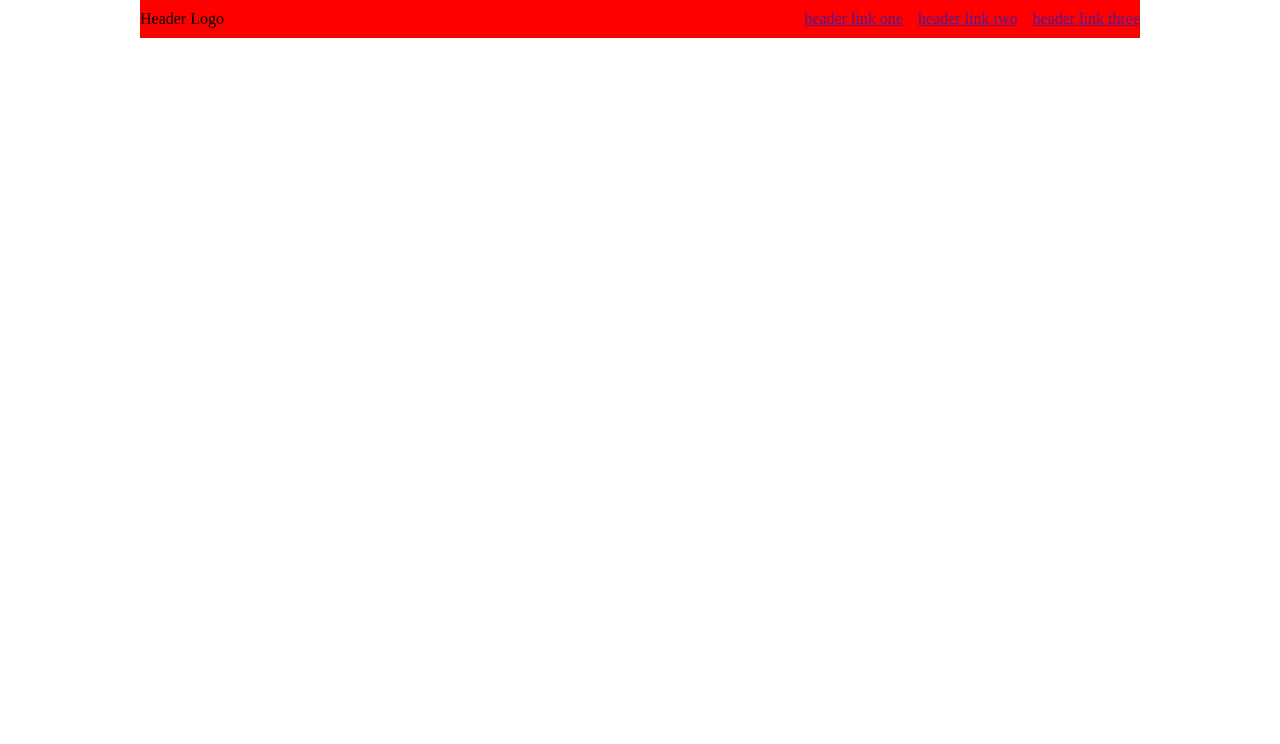
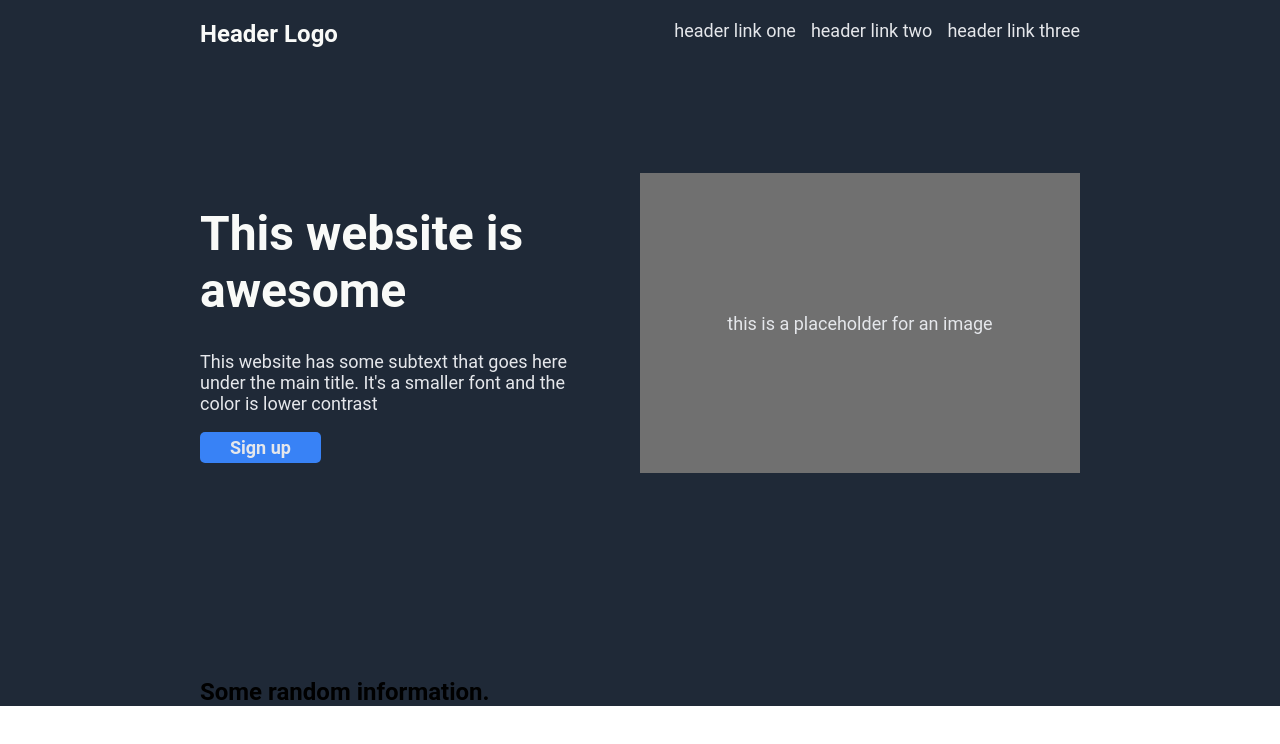
Before and after one commit to jhuang007007/odin-flexbox-project, a plain HTML site: page index.html in a window 1280 px wide. Drawn offline with Linux system fonts and the light colour scheme.

Commit message:
completed top section html and css.

```diff
--- a/index.html
+++ b/index.html
@@ -8,15 +8,48 @@
     <title>Flexbox Practice!</title>
 </head>
 <body>
-    <div class="add-pad">
+    <div class="add-pad hero">
         <nav>
             <ul>
                 <li id="logo">Header Logo</li>
-                <li class="push-right"><a href="">header link one</a></li>
-                <li><a href="">header link two</a></li>
-                <li><a href="">header link three</a></li>
+                <li id="push-right"><a class="hero-secondary" href="">header link one</a></li>
+                <li><a class="hero-secondary" href="">header link two</a></li>
+                <li><a class="hero-secondary" href="">header link three</a></li>
             </ul>
         </nav>
+        <div class="img-div">
+            <div class="button-div">
+                <h1>This website is awesome</h1>
+                <p class="hero-secondary">This website has some subtext that goes here under the main title. It's a smaller font and the color is lower contrast</p>
+                <button class="sign-up hero-secondary" type="button">
+                    Sign up
+                </button>
+            </div>
+            <div class="img-placeholder">
+                <p class="hero-secondary">this is a placeholder for an image</p>
+            </div>
+        </div>
+        <div class="some-random-information">
+            <h2>Some random information.</h2>
+            <div class="illustration-div">
+                <figure>
+                    <div class="illustration"></div>
+                    <figcaption></figcaption>
+                </figure>
+                <figure>
+                    <div class="illustration"></div>
+                    <figcaption></figcaption>
+                </figure>
+                <figure>
+                    <div class="illustration"></div>
+                    <figcaption></figcaption>
+                </figure>
+                <figure>
+                    <div class="illustration"></div>
+                    <figcaption></figcaption>
+                </figure>
+            </div>
+        </div>
     </div>
 </body>
 </html>
--- a/style.css
+++ b/style.css
@@ -1,21 +1,17 @@
 * {
     box-sizing: border-box;
+    font-family: roboto, sans-serif;
 }
 
 body {
     margin: 0;
 }
 
-.add-pad {
-    padding: 0 140px;
-}
-
 nav ul {
     display: flex;
     margin: 0;
     padding-left: 0px;
-    background-color: red;
-    padding: 10px 0;
+    padding: 20px 0;
 }
 
 nav li {
@@ -24,8 +20,65 @@ nav li {
 
 li a {
     padding-left: 15px;
+    text-decoration: none;
 }
 
-.push-right {
+.add-pad {
+    padding: 0 200px;
+}
+
+.img-div {
+    display: flex;
+    margin: 105px 0;
+    height: 400px;
+    width: 100%;
+    justify-content: space-between;
+    align-items: space-between;
+}
+
+.img-placeholder {
+    display: flex;
+    justify-content: center;
+    align-items: center;
+    background-color: rgb(112, 112, 112);
+    width: 50%;
+    margin-bottom: 100px;
+}
+
+.button-div {
+    width: 50%;
+    padding-right: 50px;
+}
+
+h1 {
+    font-size: 48px;
+    font-weight: bolder;
+    color: #F9FAF8;
+}
+
+.hero-secondary {
+    font-size: 18px;
+    color: #E5E7EB;
+}
+
+.hero {
+    background-color: #1F2937;
+}
+
+.sign-up {
+    background-color: #3882F6;
+    border-radius: 5px;
+    font-weight: 700;
+    border: 0px;
+    padding: 5px 30px;
+}
+
+#push-right {
     margin-left: auto;
 }
+
+#logo {
+    font-size: 24px;
+    color: #F9FAF8;
+    font-weight: 700;
+}
```
